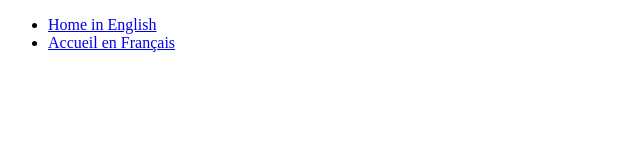
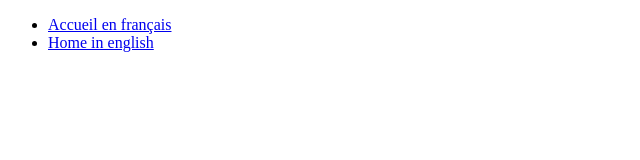
Before and after one commit to edemoug3/R115-TP4-redirect-lang-hebergement, a plain HTML site: page R115-TP4-redirect-lang-hebergement/index.html in a window 1280 px wide. Shown: the full height of the page, 0-640 px from the left. Drawn offline with Linux system fonts and the light colour scheme.

Commit message:
EdenTP4: Add bilingual language selector
Co-authored-by: Copilot <223556219+Copilot@users.noreply.github.com>

```diff
--- a/R115-TP4-redirect-lang-hebergement/index.html
+++ b/R115-TP4-redirect-lang-hebergement/index.html
@@ -1,17 +1,19 @@
 <!DOCTYPE html>
-<html lang="en">
+<html lang="fr">
 <head>
   <meta charset="UTF-8">
   <meta http-equiv="X-UA-Compatible" content="IE=edge">
   <meta name="viewport" content="width=device-width, initial-scale=1.0">
   <title>Langage / Langue</title>
+  <link rel="alternate" hreflang="fr" href="/fr/">
+  <link rel="alternate" hreflang="en" href="/en/">
 </head>
 <body>
   <nav><ul>
-    <li><a onclick="document.cookie = 'nf_lang=en; path=/'"
-       href="/en/index.html">Home in English</a></li>
-    <li><a onclick="document.cookie = 'nf_lang=fr; path=/'"
-      href="/fr/index.html">Accueil en Français</a></li>
+    <li><a lang="fr" href="/fr/"
+       onclick="document.cookie = 'nf_lang=fr; path=/; SameSite=Strict'">Accueil en français</a></li>
+    <li><a lang="en" href="/en/"
+       onclick="document.cookie = 'nf_lang=en; path=/; SameSite=Strict'">Home in english</a></li>
   </ul></nav>
 </body>
 </html>
```
